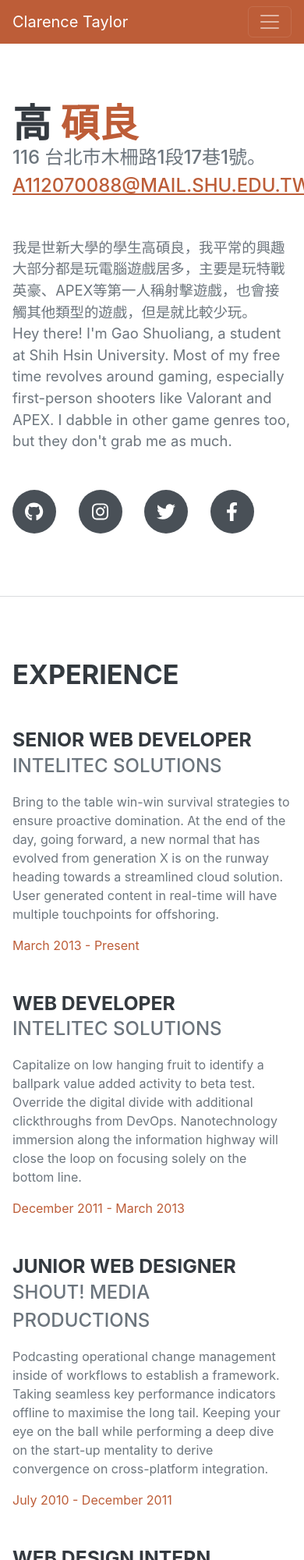
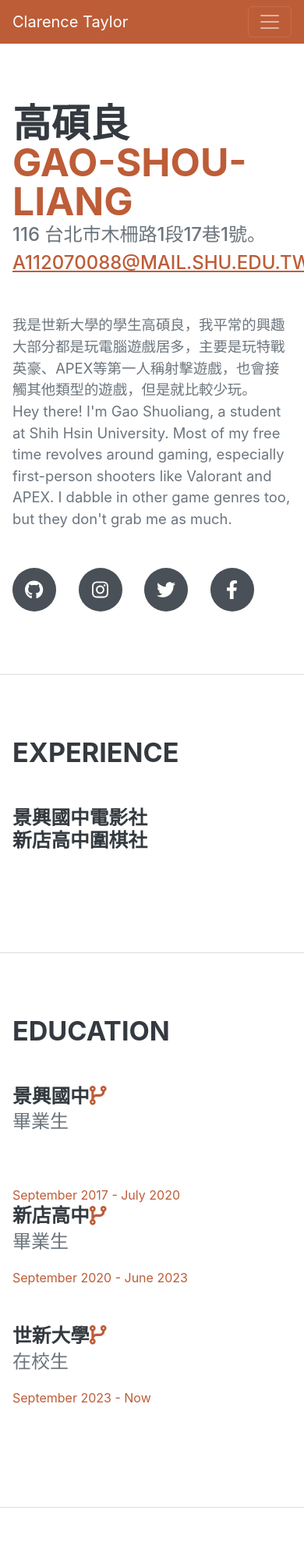
Before and after one commit to A112070088/A112070088.github.io, a plain HTML site: page index.html in a window 390 px wide. Shown: the top 2000 px of the page at 78% size. Drawn offline with nearby package versions, Linux system fonts and the light colour scheme; a web font is replaced by a local one.

Commit message:
A112070088

```diff
--- /dev/null
+++ b/css/mystyle.css
@@ -0,0 +1,8 @@
+/*  <uniquifier>: Use a unique and descriptive class name*/
+
+h2,h1 {
+  font-family: "Noto Sans TC", sans-serif;
+  font-optical-sizing: auto;
+  font-weight: <weight>;
+  font-style: normal;
+}
--- a/index.html
+++ b/index.html
@@ -10,17 +10,19 @@
         <!-- Font Awesome icons (free version)-->
         <script src="https://use.fontawesome.com/releases/v6.3.0/js/all.js" crossorigin="anonymous"></script>
         <!-- Google fonts-->
-        <link href="https://fonts.googleapis.com/css?family=Saira+Extra+Condensed:500,700" rel="stylesheet" type="text/css" />
-        <link href="https://fonts.googleapis.com/css?family=Muli:400,400i,800,800i" rel="stylesheet" type="text/css" />
+        <link rel="preconnect" href="https://fonts.googleapis.com">
+        <link rel="preconnect" href="https://fonts.gstatic.com" crossorigin>
+        <link href="https://fonts.googleapis.com/css2?family=Noto+Sans+TC:wght@100..900&display=swap" rel="stylesheet">
         <!-- Core theme CSS (includes Bootstrap)-->
         <link href="css/styles.css" rel="stylesheet" />
     </head>
     <body id="page-top">
+
         <!-- Navigation-->
         <nav class="navbar navbar-expand-lg navbar-dark bg-primary fixed-top" id="sideNav">
             <a class="navbar-brand js-scroll-trigger" href="#page-top">
                 <span class="d-block d-lg-none">Clarence Taylor</span>
-                <span class="d-none d-lg-block"><img class="img-fluid img-profile rounded-circle mx-auto mb-2" src="assets/img/profile.gif" alt="..." /></span>
+                <span class="d-none d-lg-block"><img class="img-fluid img-profile rounded-circle mx-auto mb-2" src="assets/img/picture.jpg" alt="..." /></span>
             </a>
             <button class="navbar-toggler" type="button" data-bs-toggle="collapse" data-bs-target="#navbarResponsive" aria-controls="navbarResponsive" aria-expanded="false" aria-label="Toggle navigation"><span class="navbar-toggler-icon"></span></button>
             <div class="collapse navbar-collapse" id="navbarResponsive">
@@ -40,8 +42,8 @@
             <section class="resume-section" id="about">
                 <div class="resume-section-content">
                     <h1 class="mb-0">
-                        高
-                        <span class="text-primary">碩良</span>
+                        高碩良<br>
+                        <span class="text-primary">Gao-shou-liang</span>
                     </h1>
                     <div class="subheading mb-5">
                         116 台北市木柵路1段17巷1號。
@@ -49,10 +51,10 @@
                     </div>
                     <p class="lead mb-5">我是世新大學的學生高碩良，我平常的興趣大部分都是玩電腦遊戲居多，主要是玩特戰英豪、APEX等第一人稱射擊遊戲，也會接觸其他類型的遊戲，但是就比較少玩。<br>Hey there! I'm Gao Shuoliang, a student at Shih Hsin University. Most of my free time revolves around gaming, especially first-person shooters like Valorant and APEX. I dabble in other game genres too, but they don't grab me as much.</p>
                     <div class="social-icons">
-                        <a class="social-icon" href="https://github.com/A112070088"><i class="fab fa-github"></i></a>
-                        <a class="social-icon" href="https://www.instagram.com/"><i class="fab fa-instagram"></i></a>
-                        <a class="social-icon" href="https://twitter.com/home"><i class="fab fa-twitter"></i></a>
-                        <a class="social-icon" href="https://www.facebook.com/"><i class="fab fa-facebook-f"></i></a>
+                        <a class="social-icon" href="https://github.com/A112070088" target="_blank"><i class="fab fa-github"></i></a>
+                        <a class="social-icon" href="https://www.instagram.com/" target="_blank"><i class="fab fa-instagram"></i></a>
+                        <a class="social-icon" href="https://twitter.com/home" target="_blank"><i class="fab fa-twitter"></i></a>
+                        <a class="social-icon" href="https://www.facebook.com/" target="_blank"><i class="fab fa-facebook-f"></i></a>
                     </div>
                 </div>
             </section>
@@ -63,35 +65,8 @@
                     <h2 class="mb-5">Experience</h2>
                     <div class="d-flex flex-column flex-md-row justify-content-between mb-5">
                         <div class="flex-grow-1">
-                            <h3 class="mb-0">Senior Web Developer</h3>
-                            <div class="subheading mb-3">Intelitec Solutions</div>
-                            <p>Bring to the table win-win survival strategies to ensure proactive domination. At the end of the day, going forward, a new normal that has evolved from generation X is on the runway heading towards a streamlined cloud solution. User generated content in real-time will have multiple touchpoints for offshoring.</p>
-                        </div>
-                        <div class="flex-shrink-0"><span class="text-primary">March 2013 - Present</span></div>
-                    </div>
-                    <div class="d-flex flex-column flex-md-row justify-content-between mb-5">
-                        <div class="flex-grow-1">
-                            <h3 class="mb-0">Web Developer</h3>
-                            <div class="subheading mb-3">Intelitec Solutions</div>
-                            <p>Capitalize on low hanging fruit to identify a ballpark value added activity to beta test. Override the digital divide with additional clickthroughs from DevOps. Nanotechnology immersion along the information highway will close the loop on focusing solely on the bottom line.</p>
-                        </div>
-                        <div class="flex-shrink-0"><span class="text-primary">December 2011 - March 2013</span></div>
-                    </div>
-                    <div class="d-flex flex-column flex-md-row justify-content-between mb-5">
-                        <div class="flex-grow-1">
-                            <h3 class="mb-0">Junior Web Designer</h3>
-                            <div class="subheading mb-3">Shout! Media Productions</div>
-                            <p>Podcasting operational change management inside of workflows to establish a framework. Taking seamless key performance indicators offline to maximise the long tail. Keeping your eye on the ball while performing a deep dive on the start-up mentality to derive convergence on cross-platform integration.</p>
-                        </div>
-                        <div class="flex-shrink-0"><span class="text-primary">July 2010 - December 2011</span></div>
-                    </div>
-                    <div class="d-flex flex-column flex-md-row justify-content-between">
-                        <div class="flex-grow-1">
-                            <h3 class="mb-0">Web Design Intern</h3>
-                            <div class="subheading mb-3">Shout! Media Productions</div>
-                            <p>Collaboratively administrate empowered markets via plug-and-play networks. Dynamically procrastinate B2C users after installed base benefits. Dramatically visualize customer directed convergence without revolutionary ROI.</p>
-                        </div>
-                        <div class="flex-shrink-0"><span class="text-primary">September 2008 - June 2010</span></div>
+                            <h3 class="mb-0">景興國中電影社</h3>
+                            <h3 class="mb-0">新店高中圍棋社</h3>
                     </div>
                 </div>
             </section>
@@ -100,22 +75,32 @@
             <section class="resume-section" id="education">
                 <div class="resume-section-content">
                     <h2 class="mb-5">Education</h2>
+                    <div class="d-flex flex-column flex-md-row justify-content-between">
+                        <div class="flex-grow-1">
+                            <h3 class="mb-0">景興國中<a class="social-icon" href="https://www.chhs.tp.edu.tw/nss/p/index" target="_blank"><i class="fa-solid fa-code-branch"></i></i></a></h3>
+
+                            <div class="subheading mb-3">畢業生</div>
+                            <p></p><br><br>
+                        </div>
+                        <div class="flex-shrink-0"><span class="text-primary">September 2017 - July 2020</span></div>
+                    </div>
                     <div class="d-flex flex-column flex-md-row justify-content-between mb-5">
                         <div class="flex-grow-1">
-                            <h3 class="mb-0">University of Colorado Boulder</h3>
-                            <div class="subheading mb-3">Bachelor of Science</div>
-                            <div>Computer Science - Web Development Track</div>
-                            <p>GPA: 3.23</p>
+                            <h3 class="mb-0">新店高中<a class="social-icon" href="https://www.htsh.ntpc.edu.tw/" target="_blank"><i class="fa-solid fa-code-branch"></i></i></a></h3>
+
+                            <div class="subheading mb-3">畢業生</div>
+                            <p></p>
                         </div>
-                        <div class="flex-shrink-0"><span class="text-primary">August 2006 - May 2010</span></div>
+                        <div class="flex-shrink-0"><span class="text-primary">September 2020 - June 2023</span></div>
                     </div>
-                    <div class="d-flex flex-column flex-md-row justify-content-between">
+                    <div class="d-flex flex-column flex-md-row justify-content-between mb-5">
                         <div class="flex-grow-1">
-                            <h3 class="mb-0">James Buchanan High School</h3>
-                            <div class="subheading mb-3">Technology Magnet Program</div>
-                            <p>GPA: 3.56</p>
+                            <h3 class="mb-0">世新大學<a class="social-icon" href="https://www.shu.edu.tw/" target="_blank"><i class="fa-solid fa-code-branch"></i></i></a></h3>
+
+                            <div class="subheading mb-3">在校生</div>
+                            <p></p>
                         </div>
-                        <div class="flex-shrink-0"><span class="text-primary">August 2002 - May 2006</span></div>
+                        <div class="flex-shrink-0"><span class="text-primary">September 2023 - Now</span></div>
                     </div>
                 </div>
             </section>
```
Also changed, not shown: assets/img/picture.jpg (added).
